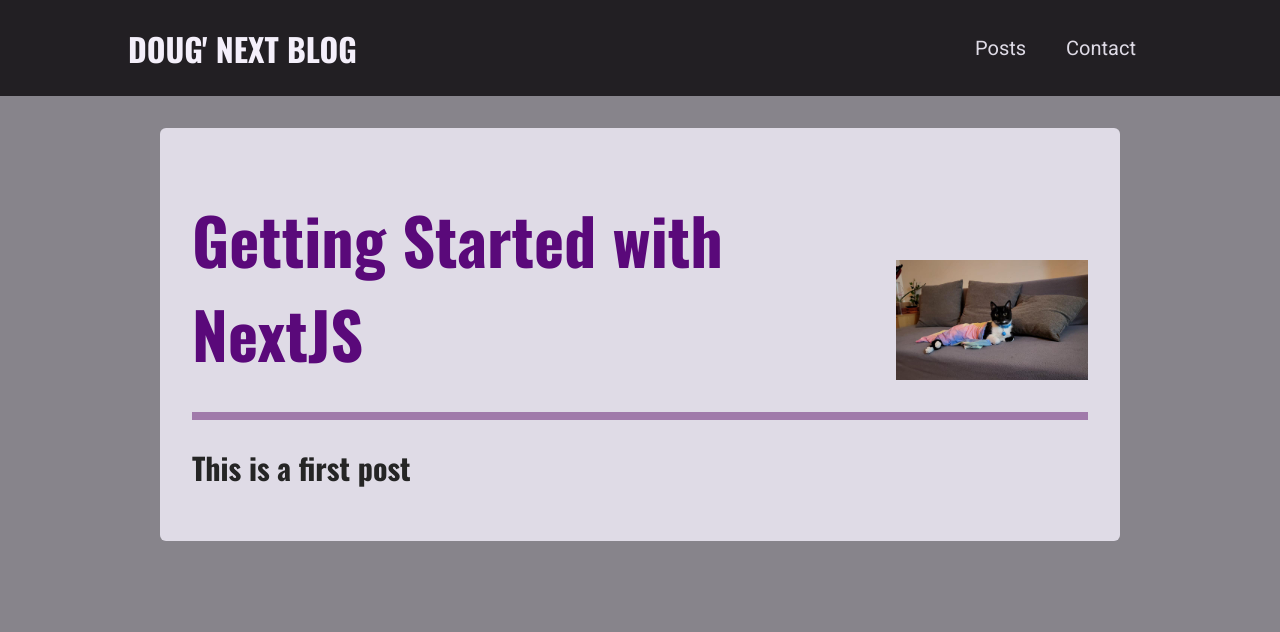
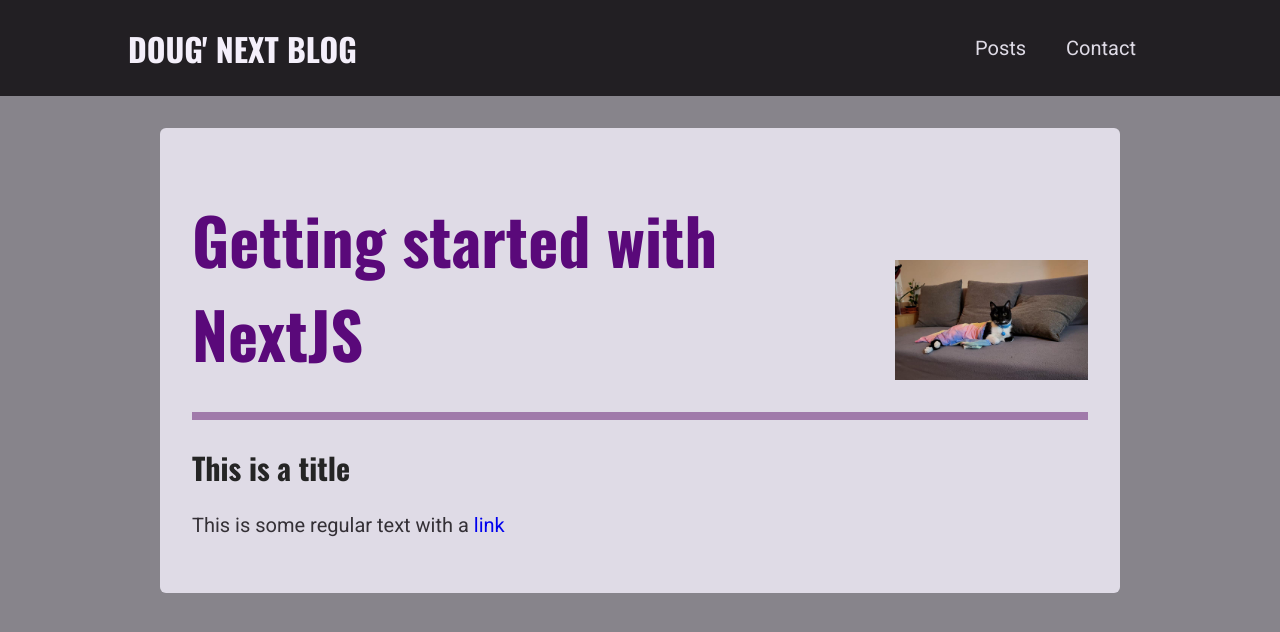
Before and after one commit to jlsOsorio/nextjs-course-blog-project, a Next.js app: page /posts/getting-started-with-nextjs in a window 1280 px wide. Shown: the top 632 px of the page. Built offline with nearby package versions, Linux system fonts and the light colour scheme.

Commit message:
Added dynamic rendering to each post

```diff
--- a/components/layout/layout.tsx
+++ b/components/layout/layout.tsx
@@ -1,4 +1,5 @@
 import React from 'react';
+
 import MainNavigation from './main-navigation';
 
 interface LayoutProps {
--- a/components/posts/post-detail/post-content.tsx
+++ b/components/posts/post-detail/post-content.tsx
@@ -3,22 +3,19 @@
 
 import PostHeader from './post-header';
 import styles from './post-content.module.css';
+import { IPost } from '@/interfaces/post';
 
-const DUMMY_POST = {
-  slug: 'getting-started-with-nextjs',
-  title: 'Getting Started with NextJS',
-  image: 'getting-started-with-nextjs.png',
-  date: '2023-11-18',
-  content: '# This is a first post',
-};
+interface PostContentProps {
+  post: IPost;
+}
 
-const PostContent = () => {
-  const imagePath = `/images/posts/${DUMMY_POST.slug}/${DUMMY_POST.image}`;
+const PostContent = ({ post }: PostContentProps) => {
+  const imagePath = `/images/posts/${post.slug}/${post.image}`;
 
   return (
     <article className={styles.content}>
-      <PostHeader title={DUMMY_POST.title} image={imagePath} />
-      <ReactMarkdown>{DUMMY_POST.content}</ReactMarkdown>
+      <PostHeader title={post.title} image={imagePath} />
+      <ReactMarkdown>{post.content}</ReactMarkdown>
     </article>
   );
 };
--- a/lib/post-util.ts
+++ b/lib/post-util.ts
@@ -1,12 +1,16 @@
-import fs from "fs";
-import path from "path";
-import matter from "gray-matter";
-import { IPost } from "@/interfaces/post";
+import fs from 'fs';
+import path from 'path';
+import matter from 'gray-matter';
+import { IPost } from '@/interfaces/post';
 
-const postsDirectory = path.join(process.cwd(), "posts");
+const postsDirectory = path.join(process.cwd(), 'posts');
+
+export function getPostsFiles() {
+  return fs.readdirSync(postsDirectory);
+}
 
 export function getAllPosts(): IPost[] {
-  const postFiles = fs.readdirSync(postsDirectory);
+  const postFiles = getPostsFiles();
 
   const allPosts = postFiles.map((postFile) => {
     return getPostData(postFile);
@@ -25,12 +29,11 @@
   return allPosts.filter((post) => post.isFeatured);
 }
 
-function getPostData(fileName: string): IPost {
-  const filePath = path.join(postsDirectory, fileName);
-  const fileContent = fs.readFileSync(filePath, "utf-8");
+export function getPostData(postIdentifier: string): IPost {
+  const postSlug = postIdentifier.replace(/\.md$/, ''); // removes the file extension
+  const filePath = path.join(postsDirectory, `${postSlug}.md`);
+  const fileContent = fs.readFileSync(filePath, 'utf-8');
   const { data, content } = matter(fileContent);
-
-  const postSlug = fileName.substring(0, fileName.indexOf(".md")); // removes the file extension
 
   const postData: IPost = {
     ...(data as IPost),
--- a/pages/_app.tsx
+++ b/pages/_app.tsx
@@ -1,6 +1,7 @@
+import type { AppProps } from 'next/app';
+
 import Layout from '@/components/layout/layout';
 import '@/styles/globals.css';
-import type { AppProps } from 'next/app';
 
 export default function App({ Component, pageProps }: AppProps) {
   return (
--- a/pages/posts/[slug].tsx
+++ b/pages/posts/[slug].tsx
@@ -1,8 +1,40 @@
+import React from 'react';
+import { GetStaticPropsContext } from 'next';
+
 import PostContent from '@/components/posts/post-detail/post-content';
-import React from 'react';
+import { IPost } from '@/interfaces/post';
+import { getPostData, getPostsFiles } from '@/lib/post-util';
 
-const PostDetailPage = () => {
-  return <PostContent />;
+interface PostDetailPageProps {
+  post: IPost;
+}
+
+const PostDetailPage = ({ post }: PostDetailPageProps) => {
+  return <PostContent post={post} />;
 };
 
+export async function getStaticProps(context: GetStaticPropsContext) {
+  const { params } = context;
+
+  const postData = getPostData(params?.slug as string);
+
+  return {
+    props: {
+      post: postData,
+    },
+    revalidate: 600,
+  };
+}
+
+export async function getStaticPaths() {
+  const postsFilenames = getPostsFiles();
+
+  const slugs = postsFilenames.map((fileName) => fileName.replace(/\.md$/, ''));
+
+  return {
+    paths: slugs.map((slug) => ({ params: { slug } })),
+    fallback: false,
+  };
+}
+
 export default PostDetailPage;
--- a/pages/posts/index.tsx
+++ b/pages/posts/index.tsx
@@ -1,7 +1,8 @@
+import React from 'react';
+
 import AllPosts from '@/components/posts/all-posts';
 import { IPost } from '@/interfaces/post';
 import { getAllPosts } from '@/lib/post-util';
-import React from 'react';
 
 interface AllPostsPageProps {
   posts: IPost[];
```
Also changed, not shown: pages/index.tsx (+6 -5 lines).
